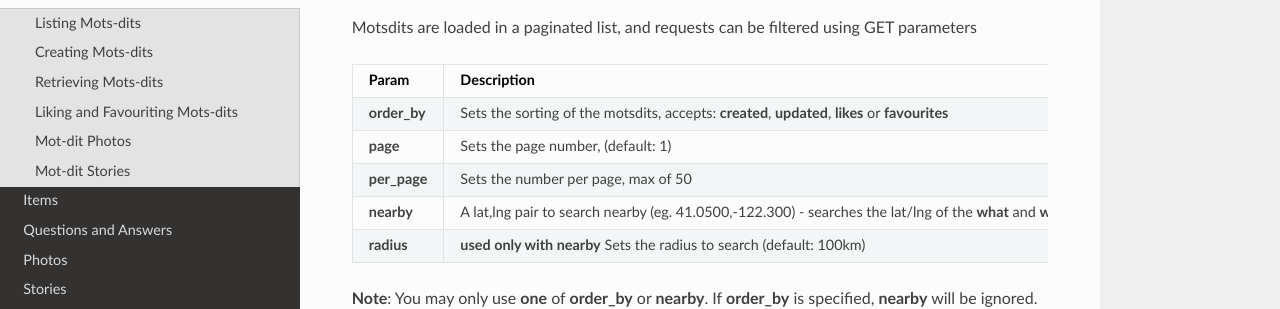
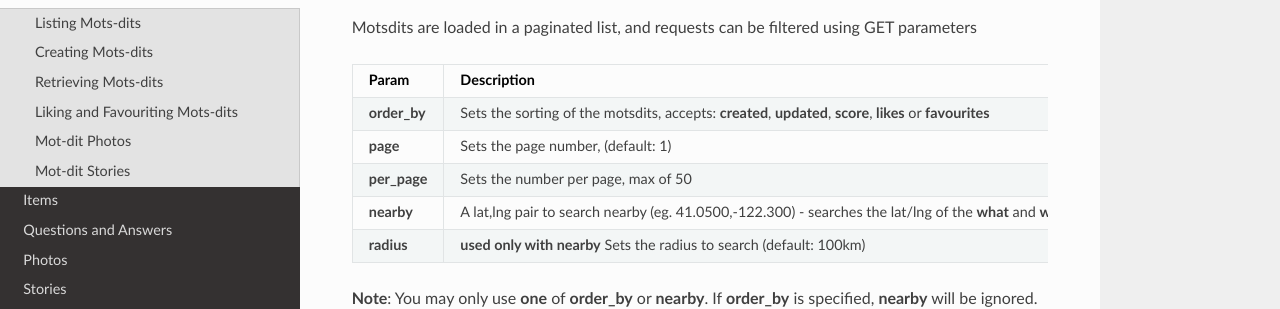
Before and after one commit to mikaeltheimer/mdq_api, a Sphinx documentation site: the page built from doc/motsdits.rst, in a window 1280 px wide and 900 px high, scrolled down 617 px. Shown: the part 154-463 px from the top of the window. Built offline with Sphinx 7.4.7 and the Read the Docs theme 2.0.0, drawn with Linux system fonts in a browser that asks for light colours; pages that are not in the unit, such as notebooks, are missing from menus.

Commit message:
score in docs

```diff
--- a/doc/motsdits.rst
+++ b/doc/motsdits.rst
@@ -40,7 +40,7 @@ Motsdits are loaded in a paginated list, and requests can be filtered using GET
 +--------------+---------------------------------------------------------------------------------------------------------------------+
 |    Param     |                                                     Description                                                     |
 +==============+=====================================================================================================================+
-| **order_by** | Sets the sorting of the motsdits, accepts: **created**, **updated**, **likes** or **favourites**                    |
+| **order_by** | Sets the sorting of the motsdits, accepts: **created**, **updated**, **score**, **likes** or **favourites**         |
 +--------------+---------------------------------------------------------------------------------------------------------------------+
 | **page**     | Sets the page number, (default: 1)                                                                                  |
 +--------------+---------------------------------------------------------------------------------------------------------------------+
```
